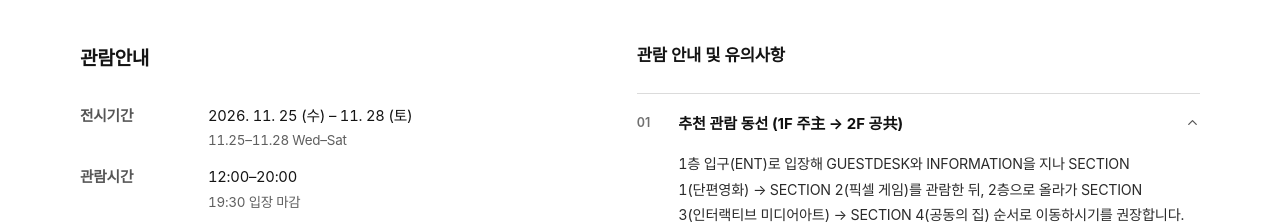
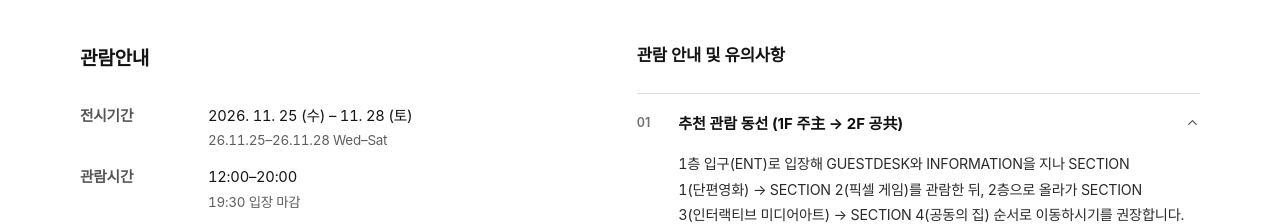
Before and after one commit to thisnicework/ownhomeown, a React (Vite) app: page / in a window 1280 px wide. Shown: the part 4940-5164 px from the top of the page. Built offline with nearby package versions, Linux system fonts and the light colour scheme; a web font is replaced by a local one.

Commit message:
Include year in compact English exhibition date (26.11.25–26.11.28 Wed–Sat)

```diff
--- a/src/components/OverviewAndPreface.tsx
+++ b/src/components/OverviewAndPreface.tsx
@@ -122,7 +122,7 @@ export const OverviewAndPreface: React.FC = () => {
 
           <p className="pdf-cover-band__subtitle">{EXHIBITION_META.subtitle}</p>
           <p className="pdf-cover-band__schedule">
-            26.11.25–26.11.28 Wed–Sat {EXHIBITION_META.hours}
+            {EXHIBITION_META.datesCompact} {EXHIBITION_META.hours}
           </p>
           <p className="pdf-cover-band__venue">
             {EXHIBITION_META.venueName} {EXHIBITION_META.address}
--- a/src/data/exhibition.ts
+++ b/src/data/exhibition.ts
@@ -82,7 +82,7 @@ export const EXHIBITION_META = {
   originNote:
     '본 전시는 2026-2 독립창작프로젝트Ⅱ 선정작 단편영화 〈쓰레기 궁전의 신데렐라〉의 이야기를 전시의 언어로 확장합니다.',
   datesFull: '2026. 11. 25 (수) – 11. 28 (토)',
-  datesCompact: '11.25–11.28 Wed–Sat',
+  datesCompact: '26.11.25–26.11.28 Wed–Sat',
   hours: '12:00–20:00',
   lastAdmission: '19:30 입장 마감',
   admission: '무료 관람 (현장 자유 입장)',
```
